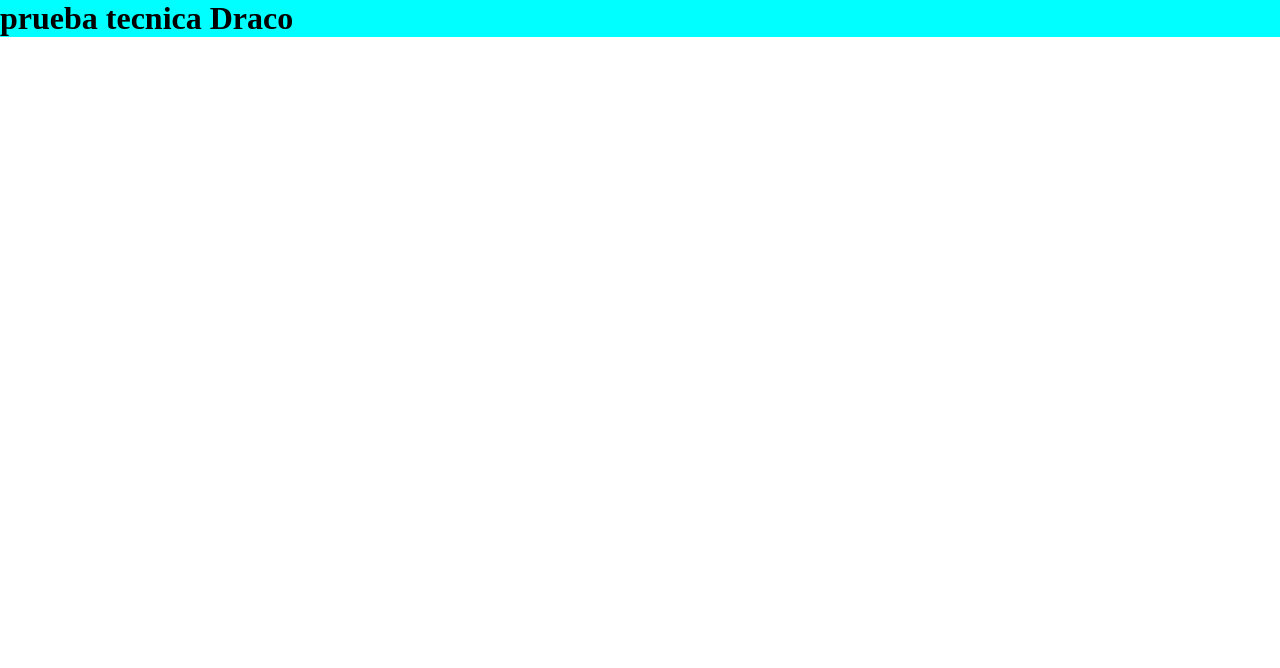
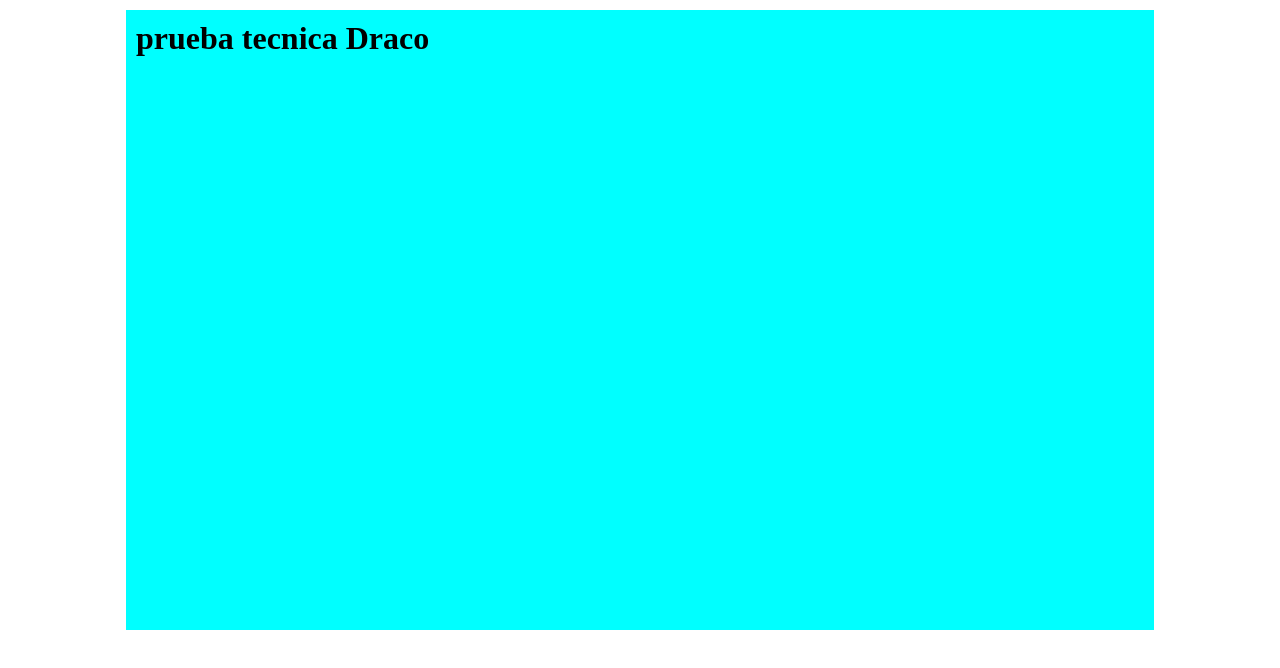
Before and after one commit to iamelemir/Elemir-Romero---Draco-test, a plain HTML site: page index.html in a window 1280 px wide. Drawn offline with Linux system fonts and the light colour scheme.

Commit message:
preparate changes

```diff
--- a/index.html
+++ b/index.html
@@ -5,13 +5,14 @@
     <meta charset="UTF-8">
     <meta http-equiv="X-UA-Compatible" content="IE=edge">
     <meta name="viewport" content="width=device-width, initial-scale=1.0">
-    <link rel="stylesheet" href="style.css">
+    <link rel="stylesheet" href="/styles/style.css">
     <title>Draco</title>
 </head>
 
 <body>
     <div class="container">
         <h1>prueba tecnica Draco</h1>
+
     </div>
 </body>
 
--- a/style.css
+++ /dev/null
@@ -1,8 +0,0 @@
-* {
-  padding: 0px;
-  margin: 0px;
-}
-
-.container {
-  background-color: aqua;
-}
--- /dev/null
+++ b/styles/style.css
@@ -0,0 +1,18 @@
+* {
+  padding: 0px;
+  margin: 0px;
+}
+
+body {
+  padding: 10px;
+  display: flex;
+  align-items: center;
+  justify-content: center;
+}
+
+.container {
+  padding: 10px;
+  width: 80%;
+  height: 600px;
+  background-color: aqua;
+}
```
Also changed, not shown: functions/functions.js (renamed from functions.js).
